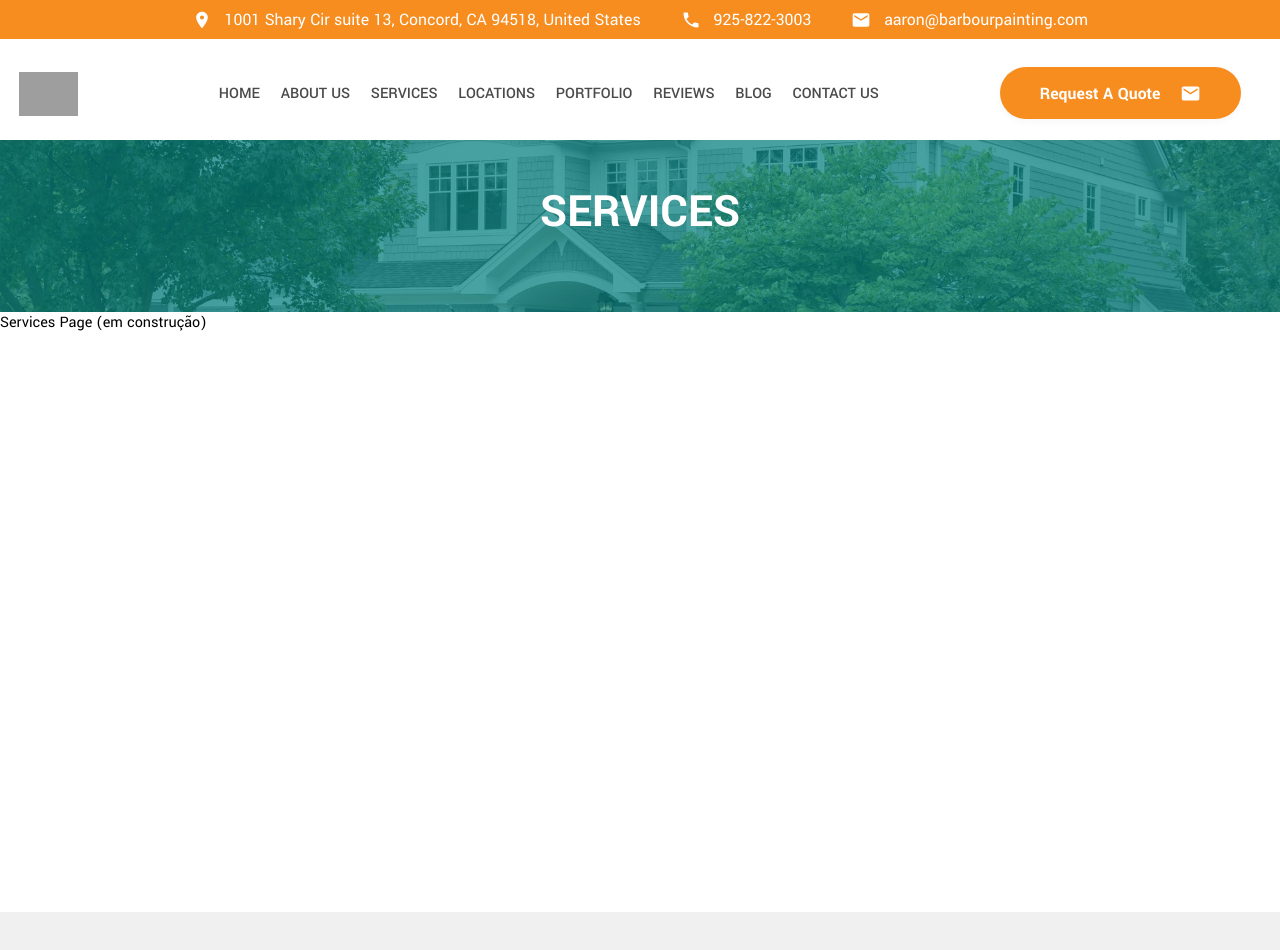
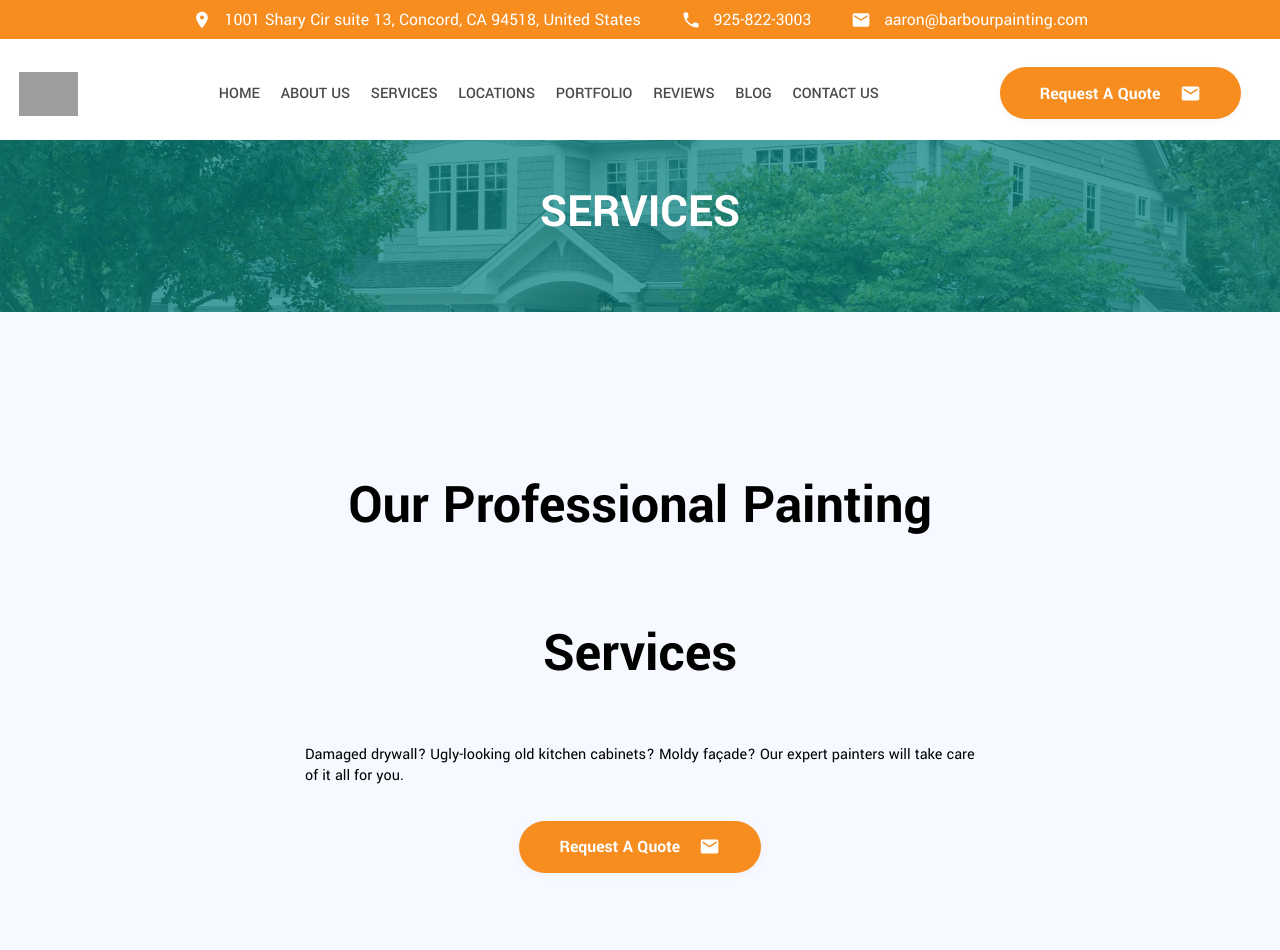
Before and after one commit to victorbp02/sistema-pintor, a React (Vite) app: page /services in a window 1280 px wide. Shown: the top 950 px of the page. Before the commit the page ends 912 px from the top, so only its background shows below. Built offline with nearby package versions, Linux system fonts and the light colour scheme; grey boxes are pictures that could not be loaded.

Commit message:
comneço do component

```diff
--- /dev/null
+++ b/src/components/ServiceInit.tsx
@@ -0,0 +1,17 @@
+import RequestQuoteBtn from "./RequestQuoteBtn";
+import style from '../styles/ServiceInit.module.css';
+
+function ServiceInit() {
+  return (
+    <div className={style.initSession}>
+      <div className={style.textSession}>
+            <h1>Our Professional Painting  </h1>
+            <h1>Services</h1>
+        <p>Damaged drywall? Ugly-looking old kitchen cabinets? Moldy façade? Our expert painters will take care of it all for you.</p>
+        <RequestQuoteBtn />
+      </div>
+    </div>
+  )
+}
+
+export default ServiceInit;
--- a/src/pages/Services.tsx
+++ b/src/pages/Services.tsx
@@ -1,10 +1,11 @@
 import HeaderPages from "../components/HeaderPages";
+import ServiceInit from "../components/ServiceInit";
 
 export default function Services() {
   return (
     <div style={{ background: '#fff', minHeight: '100vh' }}>
       <HeaderPages/>
-      Services Page (em construção)
+      <ServiceInit/>
     </div>
   );
 }
--- /dev/null
+++ b/src/styles/ServiceInit.module.css
@@ -0,0 +1,20 @@
+.initSession {
+    height: 85vh;
+    width: 100%;
+    display: flex;
+    align-items: center;
+    justify-content: center;
+    background-color: #f6f9ff;
+}
+
+.textSession {
+    display: flex;
+    flex-direction: column;
+    align-items: center;
+    justify-content: center;
+    width: 670px;
+
+    h1 {
+        font-size: 3.5rem;
+    }
+}
```
